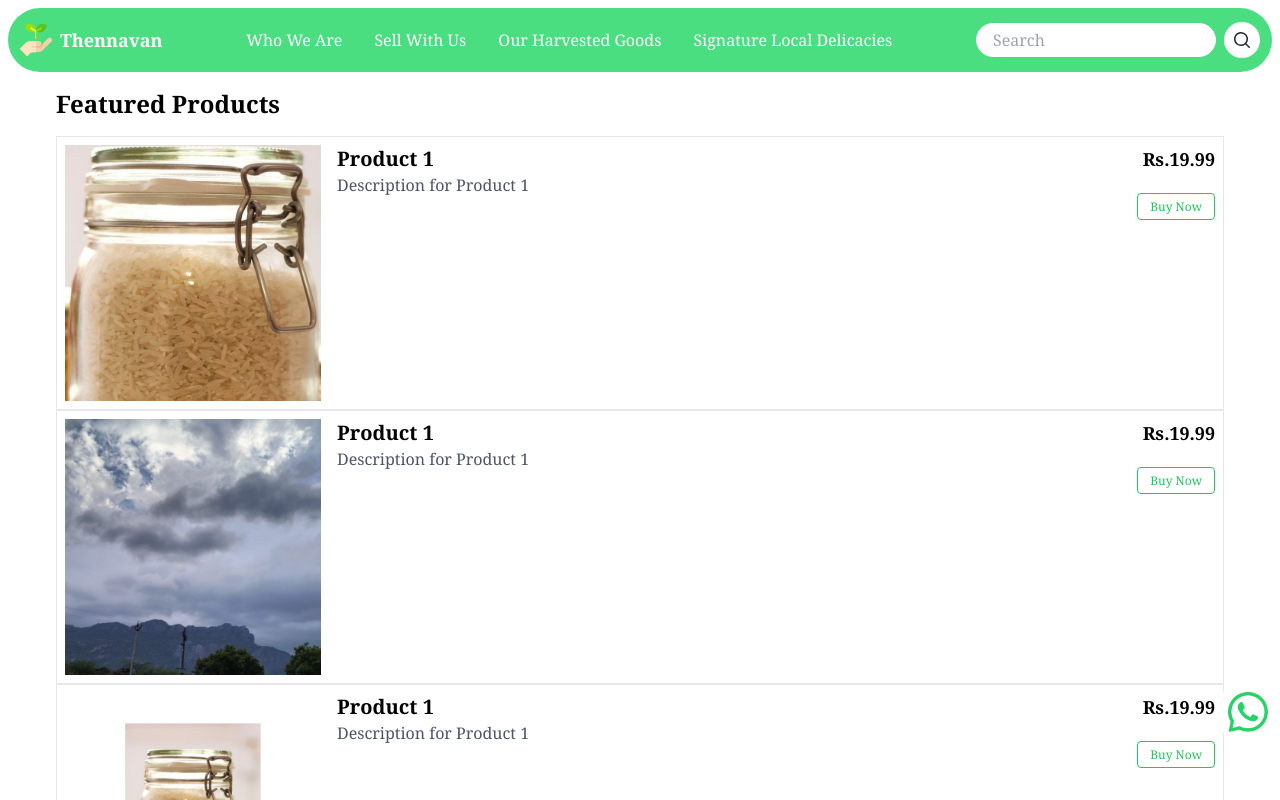
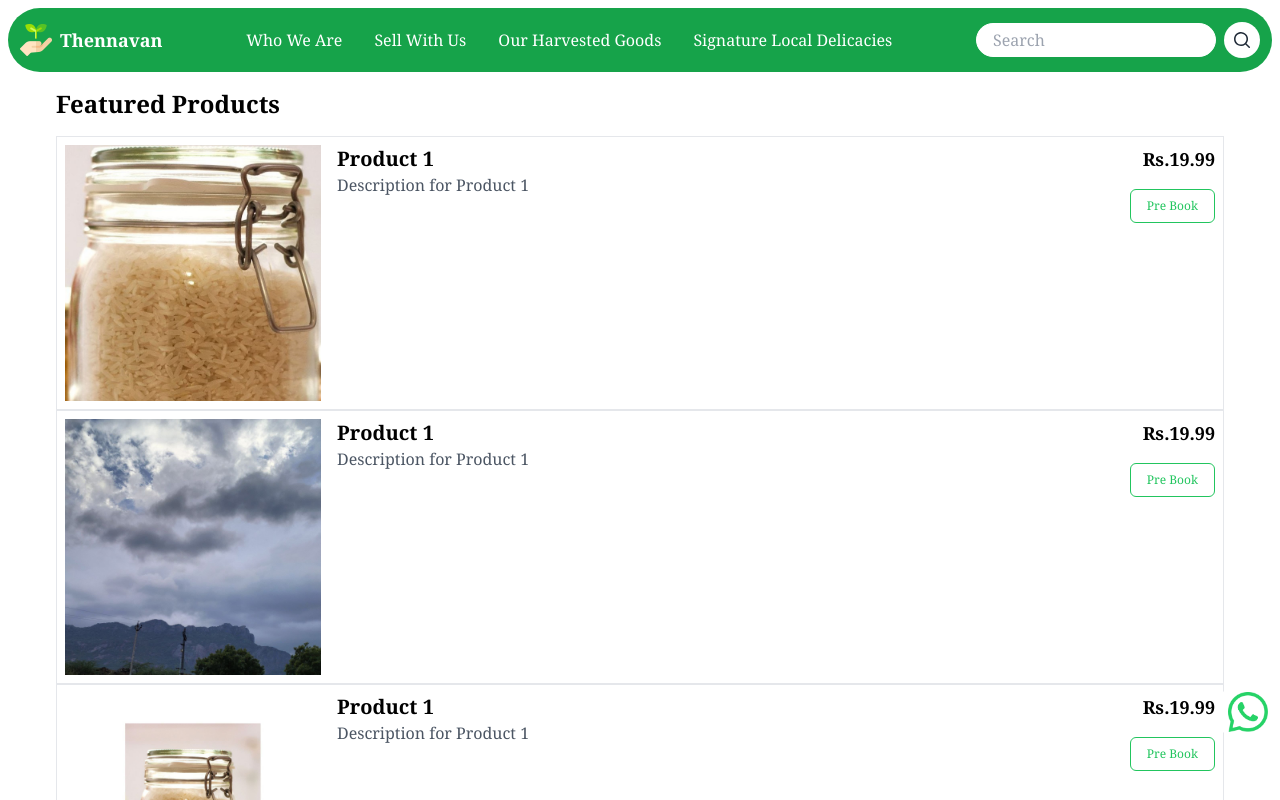
Before and after one commit to GayathriCodes2/THENNAVAN-UI, a Next.js app: page /fromfarmersproducts in a window 1280 px wide. Shown: the top 800 px of the page. Built offline with nearby package versions, Linux system fonts and the light colour scheme.

Commit message:
updated product card button

```diff
--- a/components/footer.jsx
+++ b/components/footer.jsx
@@ -1,6 +1,6 @@
 // Footer.js
 import React from 'react';
-
+import Link from 'next/link';
 const Footer = () => {
   return (
     <>
@@ -8,12 +8,12 @@ const Footer = () => {
       <div className="flex flex-col md:flex-row justify-around items-center">
         {/* Navigation Links */}
         <div className="mb-4 md:mb-0 flex flex-col items-center md:flex-row">
-          <a href="/get-in-touch" className="footer-link hover:bg-green-500 transition-all rounded p-2 mb-2 md:mb-0">Get in Touch</a>
-          <a href="/sellwithus" className="footer-link hover:bg-green-500 transition-all rounded p-2 mb-2 md:mb-0">Sell with Us</a>
-          <a href="/terms-and-conditions" className="footer-link hover:bg-green-500 transition-all rounded p-2 mb-2 md:mb-0">Terms & Conditions</a>
-          <a href="/reviews" className="footer-link hover:bg-green-500 transition-all rounded p-2 mb-2 md:mb-0">Reviews</a>
-          <a href="/blog" className="footer-link hover:bg-green-500 transition-all rounded p-2 mb-2 md:mb-0">Blog</a>
-          <a href="/faqs" className="footer-link hover:bg-green-500 transition-all rounded p-2 mb-2 md:mb-0">FAQs</a>
+          <Link href="/get-in-touch" className="hover:bg-green-500 transition-all rounded p-2 mb-2 md:mb-0">Get in Touch</Link>
+          <Link href="/sellwithus" className="hover:bg-green-500 transition-all rounded p-2 mb-2 md:mb-0">Sell with Us</Link>
+          <Link href="/terms-and-conditions" className="hover:bg-green-500 transition-all rounded p-2 mb-2 md:mb-0">Terms & Conditions</Link>
+          <Link href="/reviews" className="hover:bg-green-500 transition-all rounded p-2 mb-2 md:mb-0">Reviews</Link>
+          <Link href="/blog" className="hover:bg-green-500 transition-all rounded p-2 mb-2 md:mb-0">Blog</Link>
+          <Link href="/faqs" className="hover:bg-green-500 transition-all rounded p-2 mb-2 md:mb-0">FAQs</Link>
         </div>
 
         {/* Social Media Icons */}
--- a/components/header.jsx
+++ b/components/header.jsx
@@ -6,7 +6,7 @@ const Header = () => {
     const [isMobileMenuOpen, setMobileMenuOpen] = useState(false);
 
     return (
-        <header className="bg-green-400 mt-2 mx-2 text-white p-3 flex flex-col md:flex-row justify-between items-center lg:rounded-full">
+        <header className="bg-green-600 mt-2 mx-2 text-white p-3 flex flex-col md:flex-row justify-between items-center lg:rounded-full">
             {/* Logo and Navigation Menu (Desktop) */}
             <div className="flex items-center space-x-4">
                 <div className="flex items-center space-x-2">
--- a/components/productcard.jsx
+++ b/components/productcard.jsx
@@ -1,5 +1,5 @@
 // components/ProductCard.js
-"use client"
+"use client";
 import Link from 'next/link';
 
 const ProductCard = ({ imageUrl, heading, description, price, buyNowLink }) => {
@@ -18,14 +18,14 @@ const ProductCard = ({ imageUrl, heading, description, price, buyNowLink }) => {
 
       {/* Right side: Price and Buy Now button */}
       <div className="flex flex-col items-end">
-  <p className="text-lg font-semibold">Rs.{price}</p>
-  <Link href={buyNowLink} className='lg:py-5' target='_blank'>
-    <span className="border-green-500 text-green-500 border sm:text-sm md:text-xs px-2 py-1 lg:px-3 lg:py-1 rounded mt-2">
-      Buy Now
-    </span>
-  </Link>
-</div>
-</div>
+        <p className="text-lg font-semibold">Rs.{price}</p>
+        <Link href={buyNowLink} className='self-end lg:mt-4 mt-2'>
+          <button className="w-full md:w-auto px-1 lg:px-4 py-2 bg-white border-green-500 text-green-500 rounded-md focus:outline-none border hover:bg-green-500 hover:text-white transition duration-300 ease-in-out sm:text-xs">
+            Pre Book
+          </button>
+        </Link>
+      </div>
+    </div>
   );
 };
 
```
